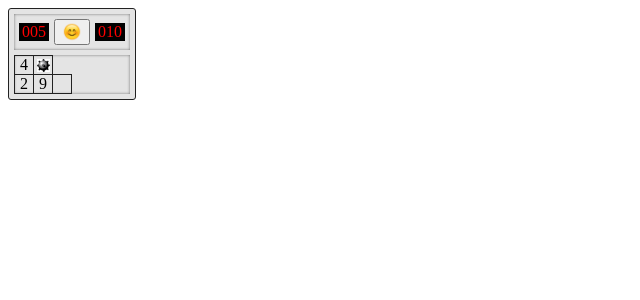
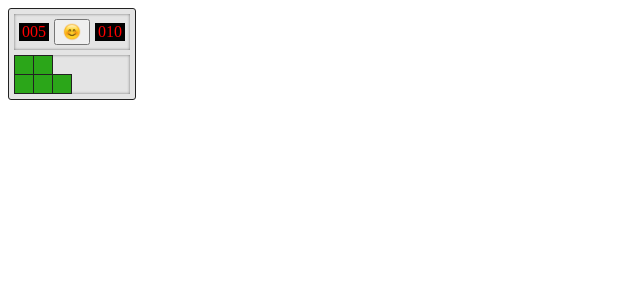
Before and after one commit to DmitriiPisarenko/sapper, a React (Create React App) app: page / in a window 1280 px wide. Shown: the top 300 px of the page, without its empty margins (0-640 px from the left). Built offline with nearby package versions, Linux system fonts and the light colour scheme.

Commit message:
add cell overlay

```diff
--- a/src/components/cell/cell.module.css
+++ b/src/components/cell/cell.module.css
@@ -9,4 +9,14 @@
   box-sizing: border-box;
   margin-right: -1px;
   margin-bottom: -1px;
+  position: relative;
 }
+
+.Overlay {
+  position: absolute;
+  top: 0;
+  left: 0;
+  bottom: 0;
+  right: 0;
+  background-color: #2ba619;;
+}
--- a/src/components/cell/index.jsx
+++ b/src/components/cell/index.jsx
@@ -16,6 +16,7 @@ export default function Cell(props) {
   return (
     <div className={styles.Cell}>
       {value}
+      <div className={styles.Overlay} />
     </div>
   );
 }
```
